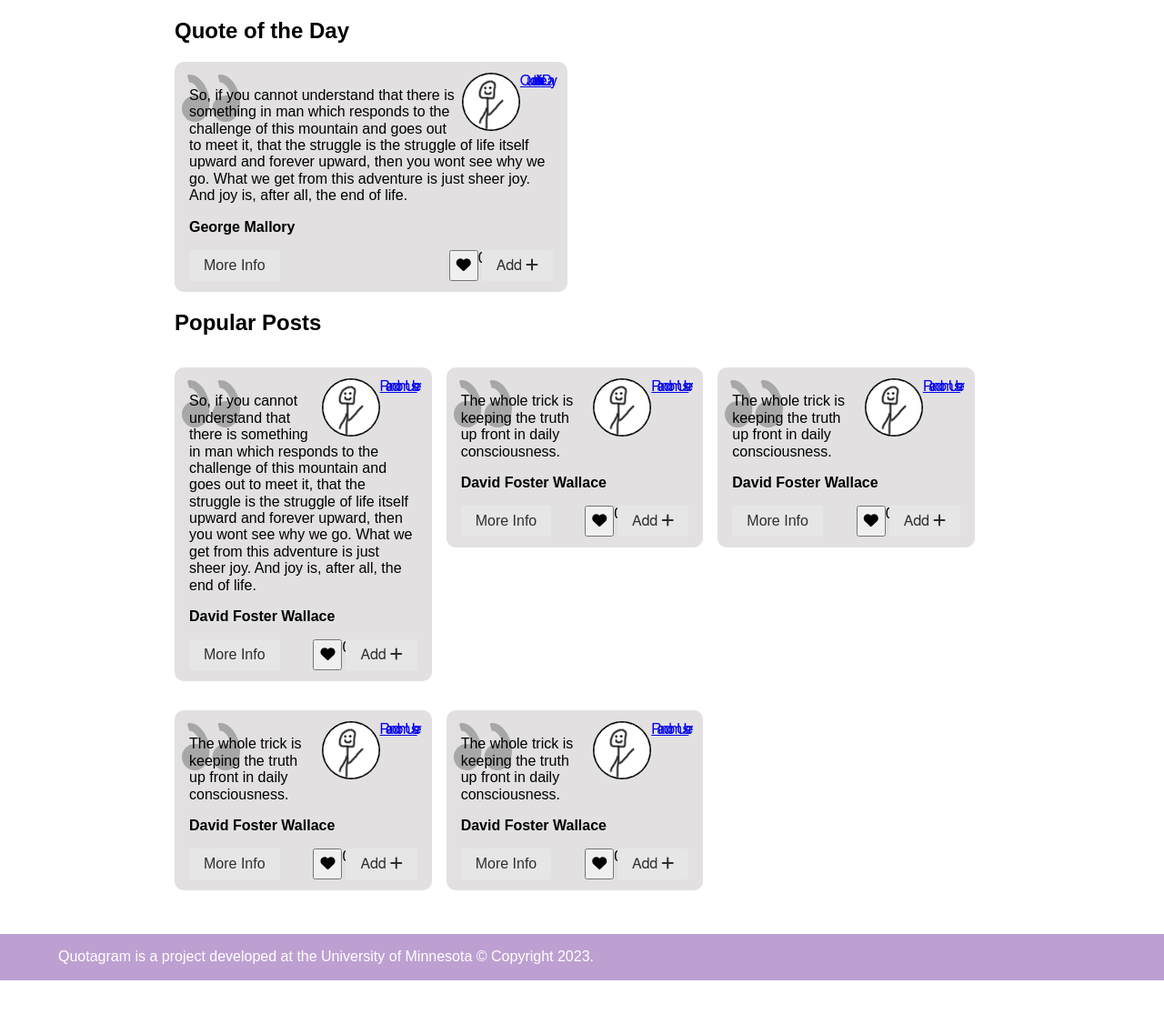
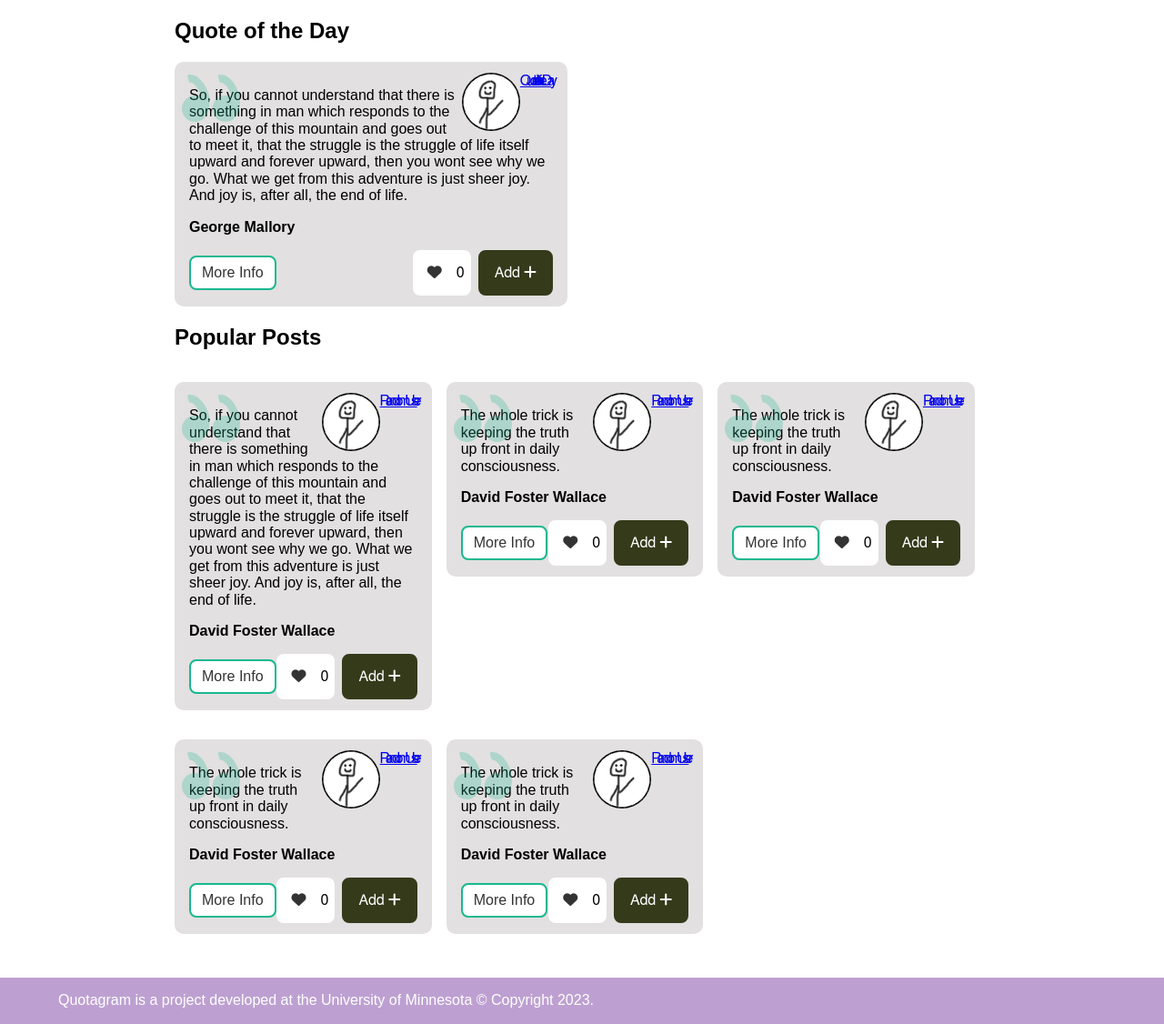
Before and after one commit to kurokiasahi222/Quotogram, a Flask app: page / in a window 1280 px wide. Shown: the part 82-1208 px from the top of the page at 91% size. Before the commit the page ends 1160 px from the top, so only its background shows below. Run offline with Flask 2, Linux system fonts and the light colour scheme; some libraries are stand-ins or nearby versions.

Commit message:
Improved quote styling

```diff
--- a/static/quote.css
+++ b/static/quote.css
@@ -4,6 +4,33 @@
     padding: 0.75em 1em;
     margin: 1em 0;
     margin-right: 1em;
+}
+
+.quote-user-name-content {
+    max-width: 7em;
+}
+
+.quote-user {
+    float: right;
+}
+
+.quote-user-image {
+    margin-left: 0.5em;
+    width: 64px;
+    height: 64px;
+}
+
+.quote-content-img {
+    position: relative;
+}
+
+.quote-content-img > svg {
+    opacity: 0.25;
+    position: absolute;
+    top: -1.25em;
+    left: -0.5em;
+    fill: var(--color-secondary);
+    pointer-events: none;
 }
 
 .quote-footer {
@@ -13,21 +40,45 @@
     align-items: center;
 }
 
-.quote-user {
-    float: right;
+.quote-footer-buttons-like-group {
+    display: flex;
+    background-color: #fff;
+    border-radius: 8px;
+    padding: 0.5em 0.75em;
+    padding-left: 0;
+    margin-right: 0.5em;
 }
 
-.quote-user-image {
-    margin-left: 0.5em;
+.quote-footer-buttons-like {
+    background-color: transparent;
 }
 
-.quote-content-img {
-    position: relative;
+.quote-footer-buttons-like:hover {
+    background-image: none;
+    color: var(--color-accent);
 }
 
-.quote-content-img > img {
-    opacity: 0.25;
-    position: absolute;
-    top: -1.25em;
-    left: -0.5em;
+.quote-footer-buttons-like-count-wrapper {
+    display: flex;
+    align-items: center;
 }
+
+.quote-footer-buttons-add {
+    background-color: var(--color-tertiary);
+    color: #fff;
+    border: 2px solid var(--color-tertiary);
+    border-radius: 8px;
+}
+
+.quote-footer-buttons-add:hover {
+    background-color: #fff;
+    color: var(--color-tertiary);
+    border-radius: 8px;
+}
+
+.more-info-button {
+    background-color: #fff;
+    border: 2px solid var(--color-secondary);
+    border-radius: 8px;
+    padding: 0.5em 0.75em;
+}
--- a/static/style.css
+++ b/static/style.css
@@ -122,6 +122,10 @@
 }
 
 @media (max-width: 47.999em) {
+    .main-content {
+        width: 90%;
+    }
+
     .navigation-custom-toggle {
         display: block;
     }
--- a/templates/layouts/dependencies.html
+++ b/templates/layouts/dependencies.html
@@ -7,3 +7,4 @@
 <script src="https://kit.fontawesome.com/671e01df00.js" crossorigin="anonymous"></script>
 <script src="/static/javascript/menu.js" defer></script>
 <script src="/static/javascript/quote_modal.js" defer></script>
+{% include "layouts/symbol_defs.html" %}
--- /dev/null
+++ b/templates/layouts/symbol_defs.html
@@ -0,0 +1,7 @@
+<svg style="display: none;">
+    <defs>
+        <symbol id="icon-right-quotation" viewBox="0 0 98.829 98.829" id=".714215766317781">
+            <path d="M96.76 41.603C91.511 22.831 78.562 9.204 65.975 9.204c-1.011 0-2.021.088-3.005.262a1.998 1.998 0 00-1.581 2.507l2.591 9.268a2.02 2.02 0 002.01 1.459l.206-.004c4.668 0 13.199 6.996 17.548 22.545.172.617.335 1.248.492 1.906-4.882-2.416-10.706-2.975-15.98-1.506-11.898 3.329-18.868 15.715-15.542 27.611 2.696 9.639 11.563 16.373 21.563 16.373 2.037 0 4.071-.281 6.046-.834 7.846-2.193 13.745-8.707 16.611-18.338 2.587-8.689 2.522-19.204-.174-28.85zM14.088 9.206c-1.009 0-2.02.086-3.003.26a1.998 1.998 0 00-1.581 2.507l2.592 9.268c.25.895 1.097 1.5 2.01 1.459l.204-.004c4.668 0 13.2 6.996 17.549 22.545.173.621.336 1.252.492 1.906-4.884-2.416-10.706-2.975-15.98-1.506C4.475 48.97-2.497 61.356.831 73.252c2.696 9.639 11.563 16.373 21.563 16.373 2.037 0 4.071-.281 6.047-.834 7.845-2.193 13.744-8.707 16.611-18.338 2.586-8.689 2.522-19.205-.175-28.852-5.252-18.77-18.199-32.395-30.789-32.395z"></path>
+        </symbol>
+    </defs>
+</svg>
--- a/templates/modules/quote_macro.html
+++ b/templates/modules/quote_macro.html
@@ -1,6 +1,8 @@
 {% macro display(quote_id=0, user_name="none", user_link="none", quote_text="none", quote_author="none", quote_context="none", inside_modal=false) %}
     {% macro class_name(name) %}{% if inside_modal %}{{name ~ '-modal'}}{% else %}{{name}}{% endif %}{% endmacro %}
     {% macro display_modal() %}onclick={{'displayQuoteModal(' ~ quote_id ~ ')'}}{% endmacro %}
+    {% macro like_button() %}onclick={{'likeQuote(' ~ quote_id ~ ')'}}{% endmacro %}
+    {% macro add_button() %}onclick={{'addQuote(' ~ quote_id ~ ')'}}{% endmacro %}
     <div class="{{ class_name('quote') }}" {% if inside_modal %}role="dialog" aria-modal="true" aria-labelledby="quote-text"{% endif %}>
         {% if inside_modal %}
             <div class="modal-header">
@@ -19,7 +21,7 @@
         </div>
         <div class="quote-content">
             <div class="quote-content-img">
-                <img src="/static/svgs/right_quotation.svg" alt="Quote Image" width="64px"/>
+                <svg width="64px" height="64px"><use href="#icon-right-quotation"/></svg>
             </div>
             <div class="quote-content-text">
                 <p class="quote-content-text-quote" id="quote-text-{{ quote_id }}">
@@ -45,9 +47,17 @@
                 </div>
             {% endif %}
             <div class="quote-footer-buttons pure-g">
-                <button class="quote-footer-buttons-like" type="button"><i class="fa-solid fa-heart"></i></button>
-                <span class="quote-footer-buttons-like-count">0</span>
-                <button class="quote-footer-buttons-add pure-button" button="button">Add <i class="fa-sharp fa-solid fa-plus"></i></a>
+                <div class="quote-footer-buttons-like-group">
+                    <button class="quote-footer-buttons-like pure-button" type="button" {{ like_button() }}>
+                        <i class="fa-solid fa-heart"></i>
+                    </button>
+                    <div class="quote-footer-buttons-like-count-wrapper">
+                        <span class="quote-footer-buttons-like-count" id="quote-like-count-{{ num_likes }}">0</span>
+                    </div>
+                </div>
+                <button class="quote-footer-buttons-add pure-button" button="button" {{ add_button() }}>
+                    Add <i class="fa-sharp fa-solid fa-plus"></i>
+                </button>
             </div>
         </div>
     </div>
```
Also changed, not shown: static/javascript/quote_interaction.js (added, +34 -0 lines).
